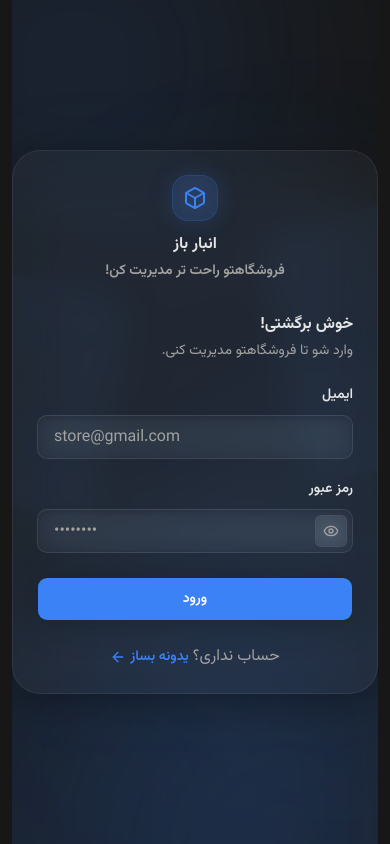
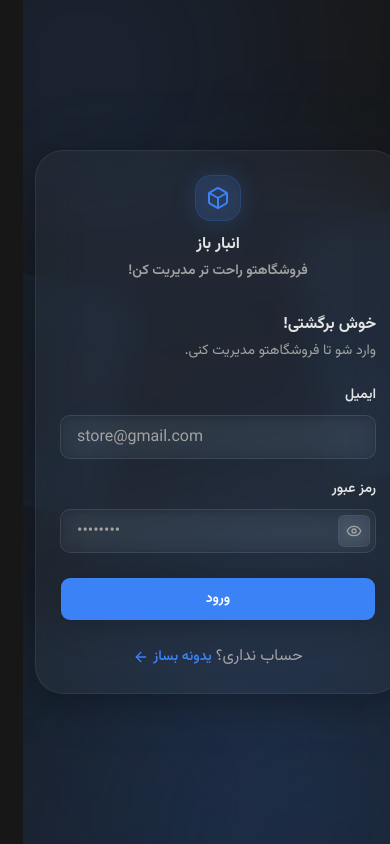
Before and after one commit to salartalaA/storage, a Next.js app: page /auth/login in a window 390 px wide. Built offline with nearby package versions, Linux system fonts and the light colour scheme; no server answers.

Commit message:
styles: change margin to padding

```diff
--- a/app/auth/login/page.tsx
+++ b/app/auth/login/page.tsx
@@ -12,7 +12,7 @@ export default async function LoginPage() {
   }
 
   return (
-    <main className="relative mx-3 flex min-h-screen items-center justify-center overflow-hidden bg-background text-foreground sm:mx-0">
+    <main className="relative flex min-h-screen items-center justify-center overflow-hidden bg-background px-3 text-foreground sm:px-0">
       {/* Ambient background */}
       <div className="pointer-events-none absolute inset-0 overflow-hidden">
         <div className="absolute -top-32 -left-32 size-96 rounded-full bg-primary/15 blur-[120px]" />
--- a/app/auth/register/page.tsx
+++ b/app/auth/register/page.tsx
@@ -12,7 +12,7 @@ export default async function RegisterPage() {
   }
 
   return (
-    <main className="relative mx-3 flex min-h-screen items-center justify-center overflow-hidden bg-background text-foreground sm:mx-0">
+    <main className="relative flex min-h-screen items-center justify-center overflow-hidden bg-background px-3 text-foreground sm:px-0">
       {/* Ambient background */}
       <div className="pointer-events-none absolute inset-0 overflow-hidden">
         <div className="absolute -top-32 -left-32 size-96 rounded-full bg-primary/15 blur-[120px]" />
```
